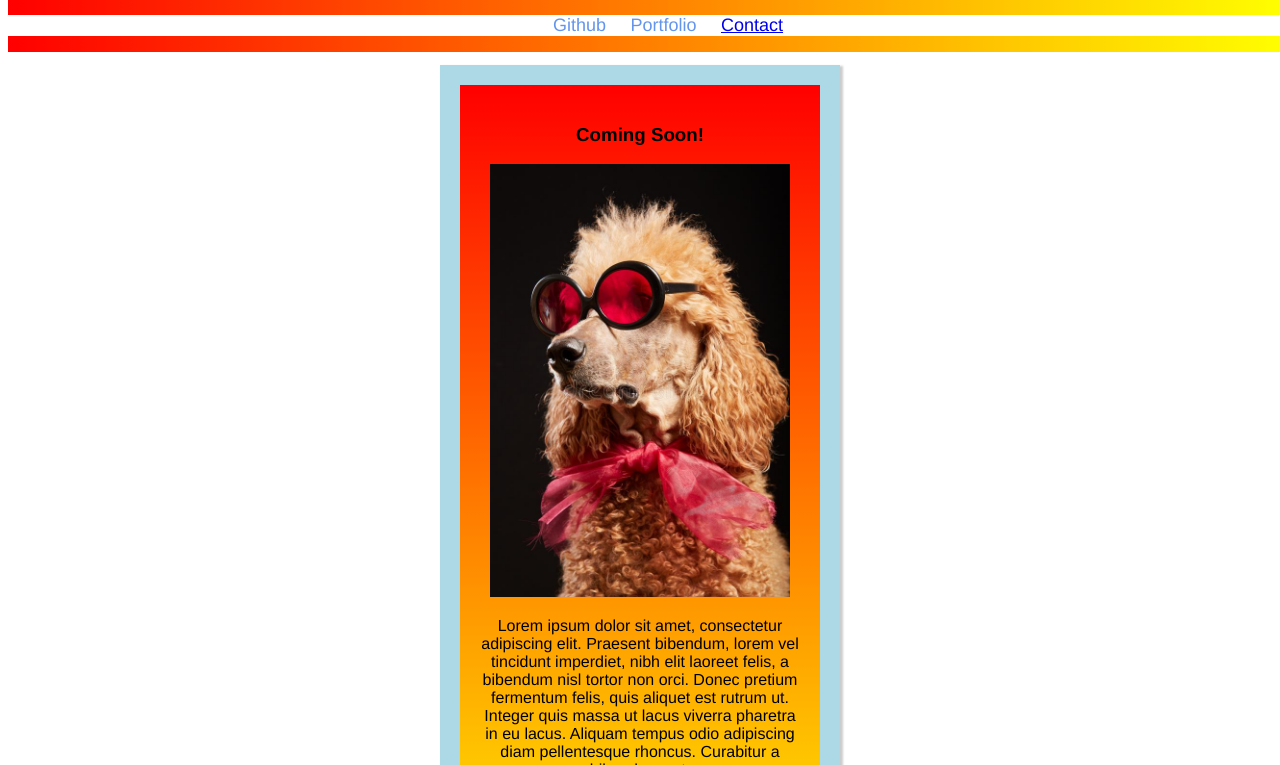
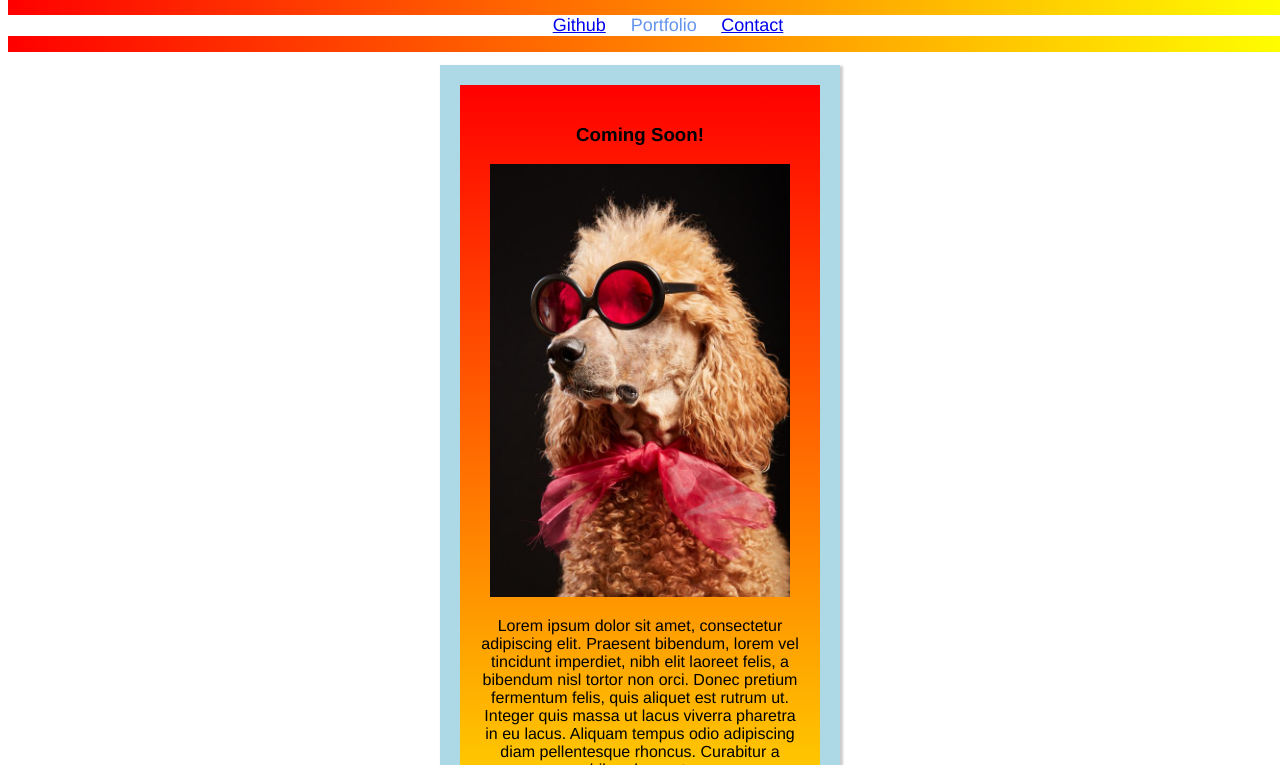
Before and after one commit to bucknorris336/git-init, a plain HTML site: page index.html in a window 1280 px wide. Shown: the part 35-800 px from the top of the page. Drawn offline with Linux system fonts and the light colour scheme.

Commit message:
git addedlink

```diff
--- a/index.html
+++ b/index.html
@@ -11,7 +11,9 @@
       <h1 class="header-text">My New Website</h1>
       <nav>
         <ul>
-          <li>Github</li>
+          <li>
+            <a href="https://github.com/bucknorris336"> Github</a>
+          </li>
           <li>Portfolio</li>
           <li><a href="#contact">Contact</a></li>
         </ul>
```
